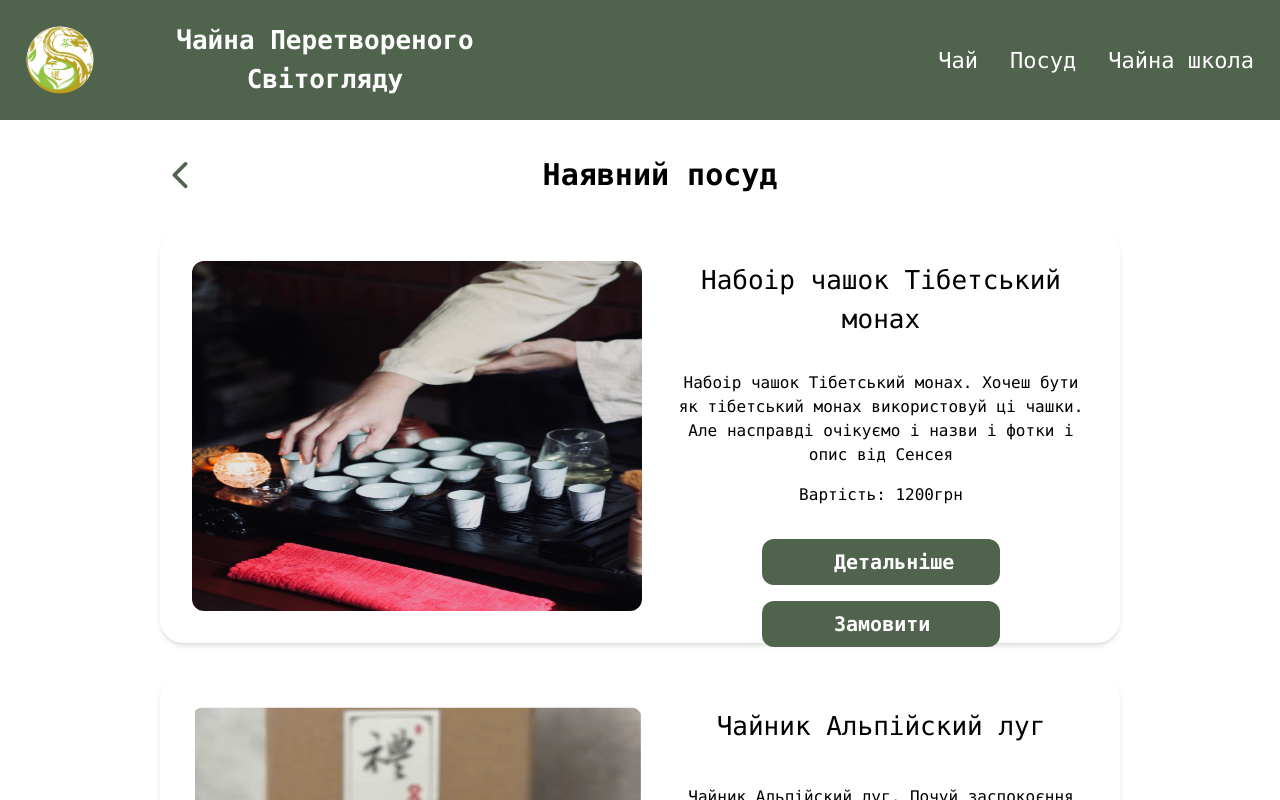
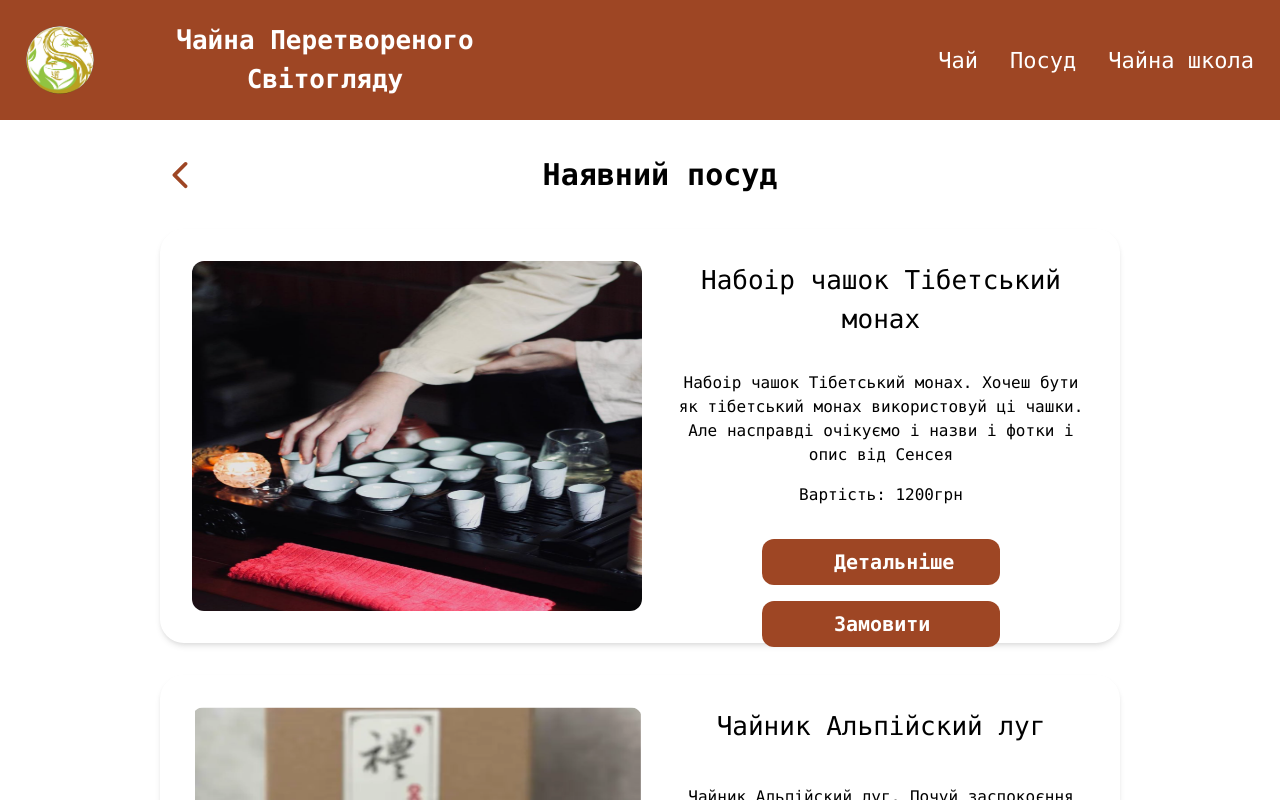
Before and after one commit to VladAntonov95/tea-master, a Next.js app: page / in a window 1280 px wide. Both pictures are taken after a click on the button "Посуд". Shown: the top 800 px of the page. Built offline with nearby package versions, Linux system fonts and the light colour scheme.

Commit message:
feat/make tableware section brown

```diff
--- a/src/app/layout.js
+++ b/src/app/layout.js
@@ -46,7 +46,11 @@ export default function RootLayout({ children }) {
   return (
     <html lang="ua">
       <body className={`font-mono antialiased`}>
-        <Header onSectionClick={handleSectionClick} onBack={handleBackClick} />
+        <Header
+          onSectionClick={handleSectionClick}
+          onBack={handleBackClick}
+          activeSection={activeSection}
+        />
         <main className={`${activeSection ? "hidden" : "block"}`}>
           {children}
         </main>
@@ -62,12 +66,13 @@ export default function RootLayout({ children }) {
             onBack={handleBackClick}
             selectedTableware={selectedTableware}
             onSelectTableware={setSelectedTableware}
+            activeSection={activeSection}
           />
         )}
         {activeSection === "school" && (
           <DetailedSchool onBack={handleBackClick} />
         )}
-        <Footer />
+        <Footer activeSection={activeSection} />
       </body>
     </html>
   );
--- a/src/components/Button/Button.jsx
+++ b/src/components/Button/Button.jsx
@@ -1,8 +1,8 @@
 "use client";
-const Button = ({ children, title, className, onClick }) => {
+const Button = ({ children, title, className, onClick, activeSection }) => {
   return (
     <button
-      className={`pointer bg-dark-green hover:bg-hover-color max-w-[238px] rounded-[12px] text-center text-white-text ${className}`}
+      className={` ${activeSection === "tableware" ? "bg-tableware-color hover:bg-tableware-hover" : "bg-dark-green hover:bg-hover-color"} pointer max-w-[238px] rounded-[12px] text-center text-white-text ${className}`}
       title={title}
       onClick={onClick}
     >
--- a/src/components/layout/Footer/Footer.jsx
+++ b/src/components/layout/Footer/Footer.jsx
@@ -12,9 +12,14 @@ import Link from "next/link";
 // import next image
 import Image from "next/image";
 
-const Footer = () => {
+const Footer = ({ activeSection }) => {
   return (
-    <footer id="footer" className="bg-dark-green py-4 laptop:py-8">
+    <footer
+      id="footer"
+      className={`${
+        activeSection === "tableware" ? "bg-tableware-color" : "bg-dark-green"
+      } py-4 laptop:py-8`}
+    >
       <section className="mx-auto max-w-[1440px]">
         <section className="flex flex-col justify-between p-4 tablet:flex-row laptop:p-8">
           <h2 className="text-center text-2xl text-white-text tablet:max-w-[400px] desktop:min-w-[800px]">
--- a/src/components/layout/Header/Header.jsx
+++ b/src/components/layout/Header/Header.jsx
@@ -12,7 +12,7 @@ import Image from "next/image";
 import { GiHamburgerMenu } from "react-icons/gi";
 
 // Header component
-const Header = ({ onSectionClick, onBack }) => {
+const Header = ({ onSectionClick, onBack, activeSection }) => {
   const [isMenuOpen, setIsMenuOpen] = useState(false);
 
   // navigation links
@@ -27,7 +27,11 @@ const Header = ({ onSectionClick, onBack }) => {
   };
 
   return (
-    <header className="bg-dark-green sticky top-0 z-50 mx-auto">
+    <header
+      className={`${
+        activeSection === "tableware" ? "bg-tableware-color" : "bg-dark-green"
+      } sticky top-0 z-50 mx-auto`}
+    >
       <section className="mx-auto flex w-full max-w-[1440px] p-[10px] align-middle">
         <Image
           src="/assets/images/footer/logo.png"
@@ -49,7 +53,7 @@ const Header = ({ onSectionClick, onBack }) => {
             {links.map((link) => (
               <li
                 key={link.text}
-                className="hover:text-hover-color p-4 text-white-text"
+                className={`${activeSection === "tableware" ? "hover:text-tableware-hover" : "hover:text-hover-color"} p-4 text-white-text`}
               >
                 <button
                   className="text-l font-medium"
@@ -67,11 +71,17 @@ const Header = ({ onSectionClick, onBack }) => {
       </section>
       {isMenuOpen && (
         <nav className="laptop:hidden">
-          <ul className="bg-dark-green flex flex-col items-center px-4 pb-4">
+          <ul
+            className={`${
+              activeSection === "tableware"
+                ? "bg-tableware-color"
+                : "bg-dark-green"
+            } flex flex-col items-center px-4 pb-4`}
+          >
             {links.map((link) => (
               <li
                 key={link.text}
-                className="hover:text-hover-color w-full px-4 pb-4 text-center text-white-text"
+                className={`${activeSection === "tableware" ? "hover:text-tableware-hover" : "hover:text-hover-color"} w-full px-4 pb-4 text-center text-white-text`}
               >
                 <button
                   className="text-l font-medium"
--- a/src/sections/DetailedTableware/DetailedTableware.jsx
+++ b/src/sections/DetailedTableware/DetailedTableware.jsx
@@ -18,6 +18,7 @@ const DetailedTableware = ({
   onBack,
   selectedTableware,
   onSelectTableware,
+  activeSection,
 }) => {
   const handleTablewareSelect = (tableware) => {
     onSelectTableware(tableware);
@@ -34,7 +35,9 @@ const DetailedTableware = ({
         <>
           <section className="flex py-8">
             <button onClick={onBack}>
-              <IoIosArrowBack className="text-dark-green hover:text-hover-color h-10 w-10" />
+              <IoIosArrowBack
+                className={`text-tableware-color hover:text-tableware-hover h-10 w-10`}
+              />
             </button>
             <h2 className="mx-auto text-2xl font-bold">Наявний посуд</h2>
           </section>
@@ -62,12 +65,14 @@ const DetailedTableware = ({
                     className="mx-auto mt-4 px-[72px] py-2 text-md font-semibold"
                     title="Детальніше про посуд"
                     onClick={() => handleTablewareSelect(tableware)}
+                    activeSection={activeSection}
                   >
                     {`Детальніше`}
                   </Button>
                   <Button
                     className="mx-auto mt-4 px-[72px] py-2 text-md font-semibold"
                     title="Зробити замовленя посуду"
+                    activeSection={activeSection}
                   >
                     {`Замовити`}
                   </Button>
@@ -80,7 +85,7 @@ const DetailedTableware = ({
         <section>
           <section className="flex py-8">
             <button onClick={handleBackToList}>
-              <IoIosArrowBack className="text-dark-green hover:text-hover-color h-10 w-10" />
+              <IoIosArrowBack className="text-tableware-color hover:text-tableware-hover h-10 w-10" />
             </button>
             <h2 className="mx-auto text-lg font-bold bigMobile:text-xl">
               {selectedTableware.name}
@@ -103,6 +108,7 @@ const DetailedTableware = ({
               <Button
                 className="mx-auto mt-4 px-[72px] py-2 text-md font-semibold"
                 title="Зробити замовленя посуду"
+                activeSection={activeSection}
               >
                 {`Замовити`}
               </Button>
--- a/src/sections/Tea/Tea.jsx
+++ b/src/sections/Tea/Tea.jsx
@@ -5,7 +5,7 @@ import TeaSwiper from "./Swiper";
 // Tea component
 export const Tea = () => {
   return (
-    <section className="desktop: container min-w-[320px] border-b border-b-sections-border mobile:min-w-[375px] bigMobile:min-w-[425px] tablet:min-w-[768px] laptop:min-w-[1024px] desktop:min-w-[1440px]">
+    <section className="container min-w-[320px] border-b border-b-sections-border mobile:min-w-[375px] bigMobile:min-w-[425px] tablet:min-w-[768px] laptop:min-w-[1024px] desktop:min-w-[1440px]">
       <section className="m-auto flex max-w-[304px] py-4 tablet:max-w-[768px] laptop:max-w-[1024px] laptop:py-8 desktop:max-w-[1440px]">
         <TeaSwiper />
       </section>
--- a/tailwind.config.js
+++ b/tailwind.config.js
@@ -34,6 +34,7 @@ module.exports = {
     colors: {
       wood: "#DD4132",
       "dark-green": "#50644d",
+      "tableware-color": "#9E4624",
       accent: "#FF6822",
       background: "white",
       "sections-border": "#f4f4f4",
@@ -43,6 +44,7 @@ module.exports = {
       swiper: "#F2C6A0",
       "black-text": "#000",
       "hover-color": "#598318",
+      "tableware-hover": "#B1533E",
     },
     extend: {
       fontFamily: {
```
